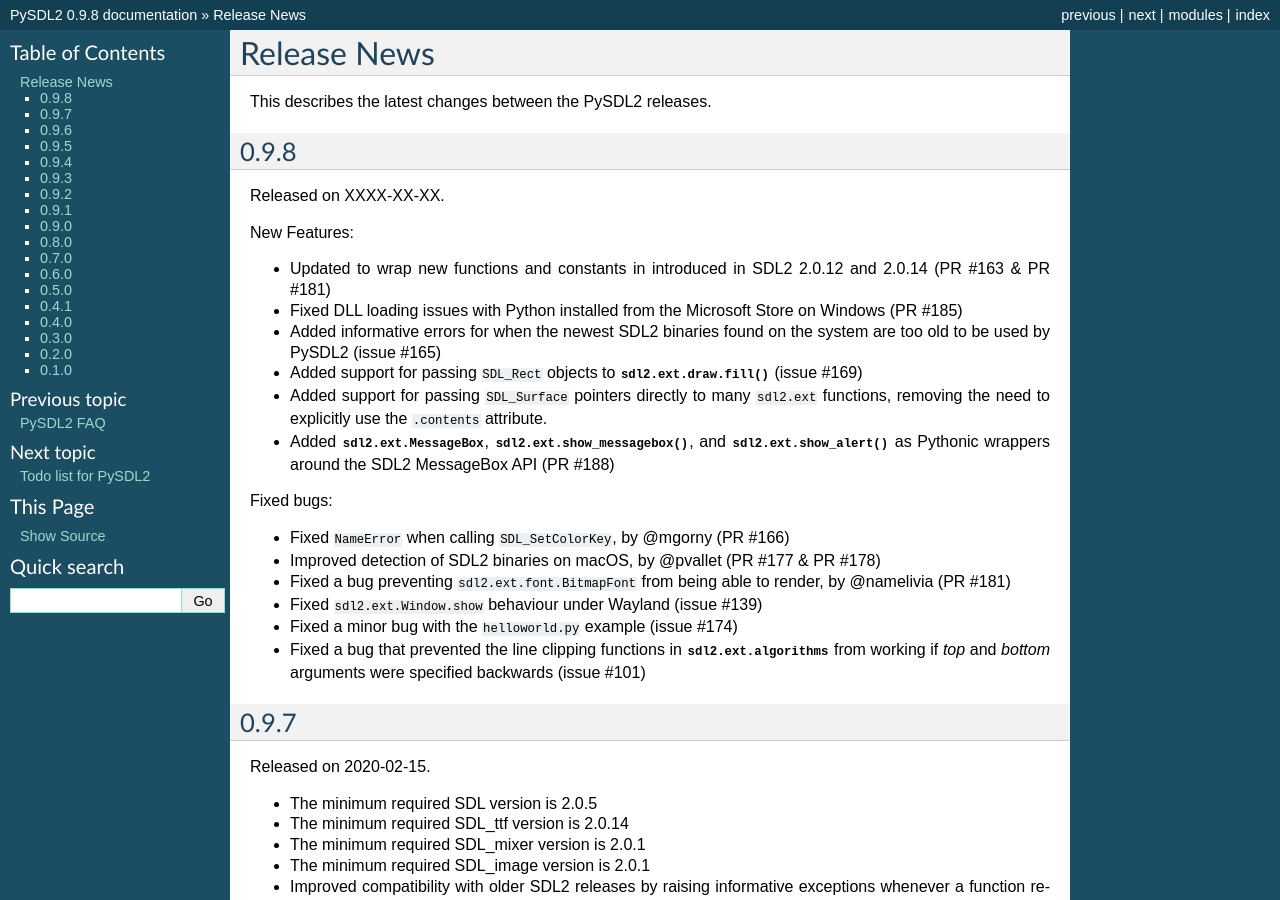
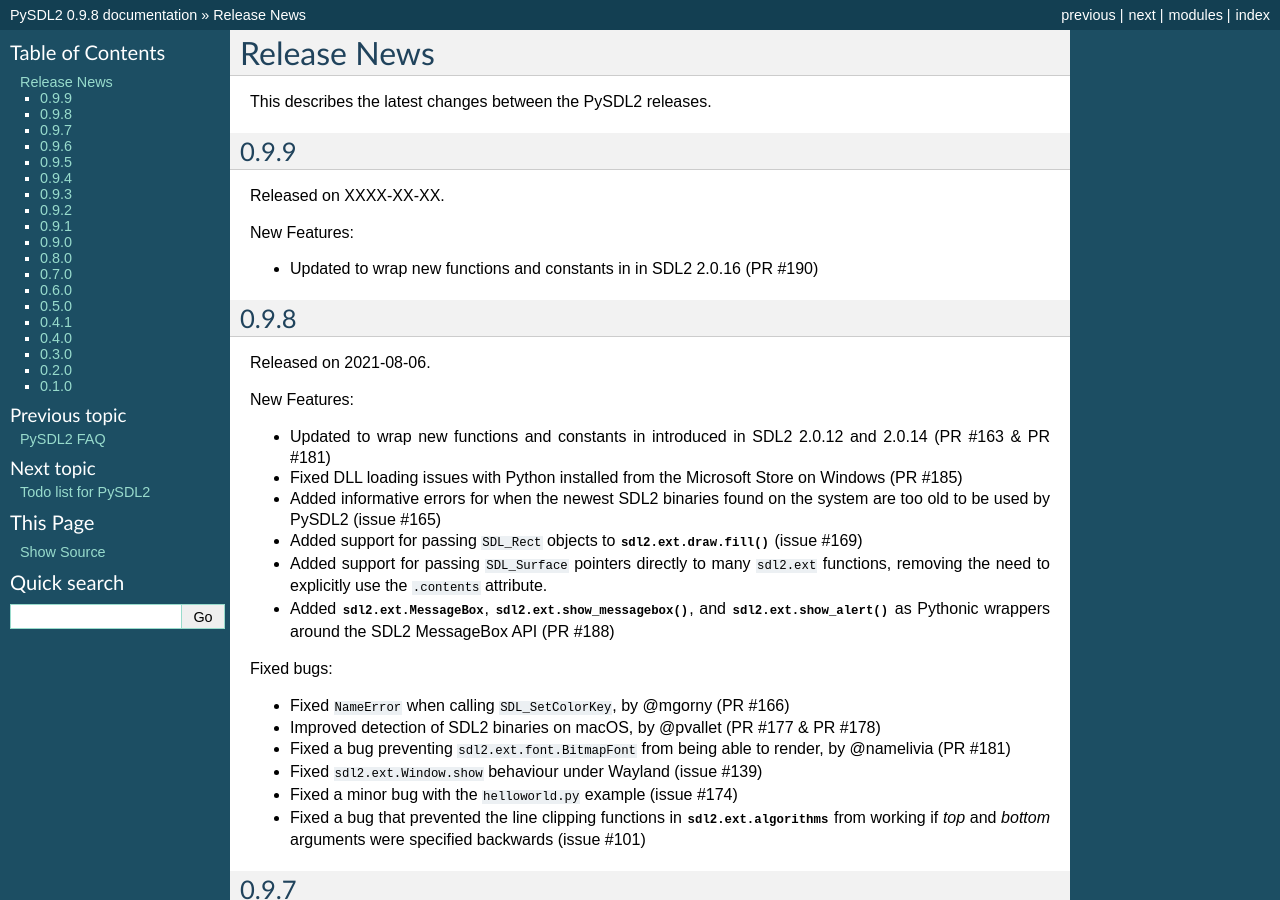
Before and after one commit to py-sdl/py-sdl2, a Sphinx documentation site: the page built from doc/news.rst, in a window 1280 px wide and 900 px high. Built offline with Sphinx 7.4.7, drawn with Linux system fonts in a browser that asks for light colours.

Commit message:
Update news.rst

```diff
--- a/doc/news.rst
+++ b/doc/news.rst
@@ -2,9 +2,19 @@
 ============
 This describes the latest changes between the PySDL2 releases.
 
+0.9.9
+-----
+
+Released on XXXX-XX-XX.
+
+New Features:
+
+* Updated to wrap new functions and constants in in SDL2 2.0.16 (PR #190)
+
+
 0.9.8
 -----
-Released on XXXX-XX-XX.
+Released on 2021-08-06.
 
 New Features:
 
```
